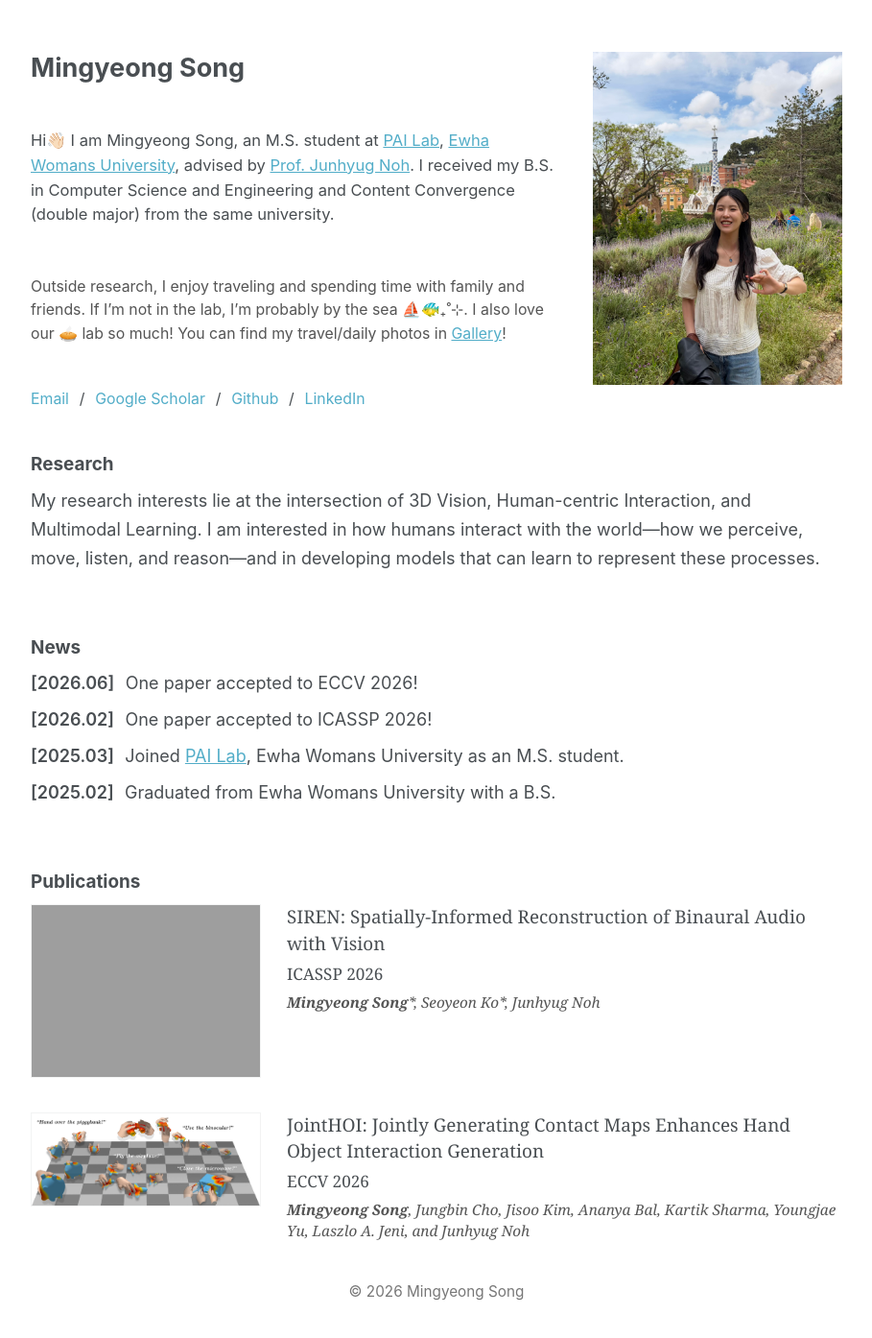
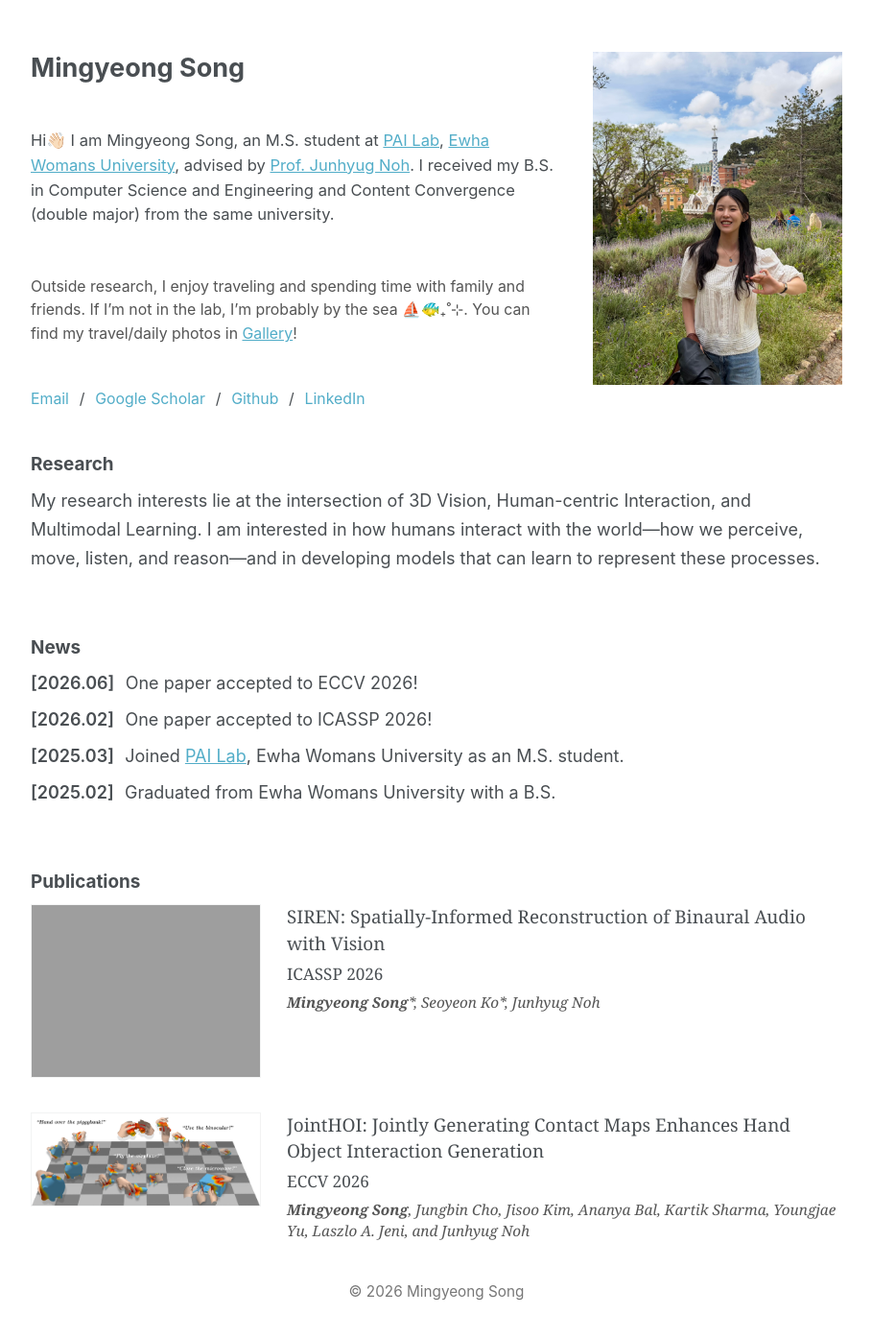
Before and after one commit to smk11602/smk11602.github.io, a Jekyll site: the page built from _pages/about.md, in a window 1280 px wide. Shown: the whole page at 96% size, without its empty margins (185-1094 px from the left). Built offline with Jekyll 4.4.1, drawn with Linux system fonts in a browser that asks for light colours; a script bundle is joined from its source files by our own code; library files that are not in the unit come from our copies.

Commit message:
Update gallery layout and content

```diff
--- a/_data/home.yml
+++ b/_data/home.yml
@@ -12,7 +12,7 @@ research: |
 
 personal: |
   Outside research, I enjoy traveling and spending time with family and friends. If I'm not in the lab, I'm probably by the sea ⛵️🐠₊˚⊹.
-  I also love our 🥧 lab so much! You can find my travel/daily photos in [Gallery](/gallery/)!
+  You can find my travel/daily photos in [Gallery](/gallery/)!
 
 # 상단 링크 (Email / Scholar / Github / LinkedIn)
 links:
```
